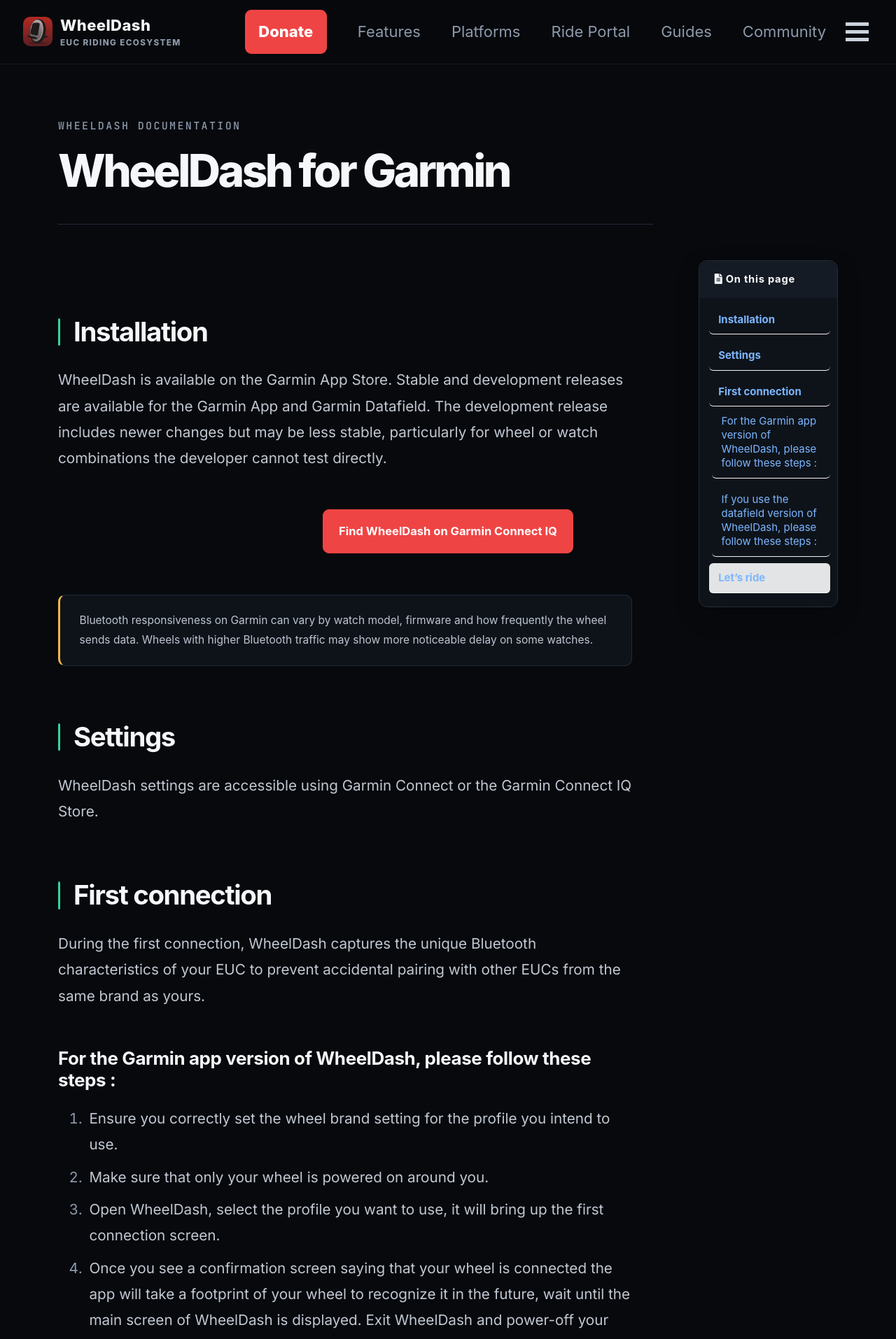
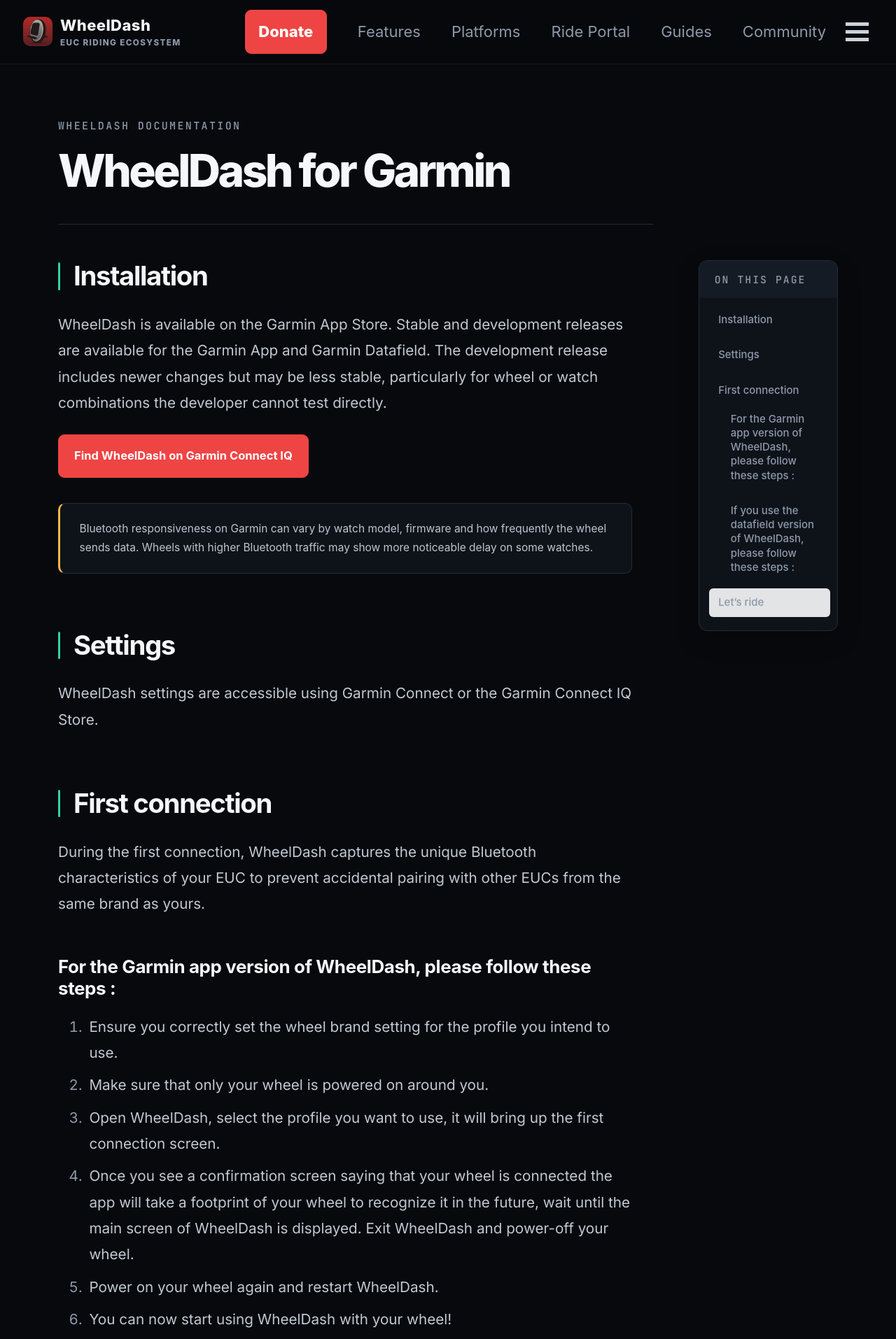
Before and after one commit to blkfribourg/blkfribourg.github.io, a Jekyll site: the page built from _pages/quick-start-guide.md, in a window 1280 px wide. Shown: the top 1914 px of the page at 70% size. Built offline with Jekyll 4.4.1, drawn with Linux system fonts in a browser that asks for light colours; cached includes are drawn as plain includes.

Commit message:
Polish pass: alignment, spacing, tables, TOC and post dates
Co-Authored-By: Claude Opus 5.5 <noreply@anthropic.com>
Claude-Session: https://claude.ai/code/session_0113Rbw9K8vn8adzvCaMpYEK

```diff
--- a/_config.yml
+++ b/_config.yml
@@ -256,6 +256,7 @@ defaults:
       layout: single
       author_profile: false
       read_time: true
+      show_date: true
       comments: # true
       share: true
       #related: true
--- a/_pages/quick-start-guide.md
+++ b/_pages/quick-start-guide.md
@@ -13,9 +13,7 @@ classes: wd-doc
 
 WheelDash is available on the Garmin App Store. Stable and development releases are available for the Garmin App and Garmin Datafield. The development release includes newer changes but may be less stable, particularly for wheel or watch combinations the developer cannot test directly.
 
-<center>
-<a href="{{ site.data.product.urls.garmin_catalog }}" class="btn btn--success" target="_blank" rel="noopener noreferrer">Find WheelDash on Garmin Connect IQ</a>
-</center>
+<p><a href="{{ site.data.product.urls.garmin_catalog }}" class="btn btn--success" target="_blank" rel="noopener noreferrer">Find WheelDash on Garmin Connect IQ</a></p>
 
 {{ site.data.product.garmin_latency_note }}
 {: .notice--warning}
--- a/assets/css/main.scss
+++ b/assets/css/main.scss
@@ -96,7 +96,7 @@ p.wd-hero__lead { max-width: 620px; margin: 2rem 0; color: #bcc4cf; font-size: c
 .wd-hero__promise > span { display: grid; width: 18px; height: 18px; margin-top: .13rem; flex: 0 0 auto; place-items: center; border-radius: 50%; background: rgba(52,211,153,.1); color: var(--wd-green); font-size: .55rem; font-weight: 900; }
 .wd-hero__promise p { margin: 0; font-size: .65rem; line-height: 1.55; }
 .wd-hero__promise strong { color: #b9c2ce; }
-.wd-hero .wd-hero__availability { max-width: 540px; margin: .45rem 0 0 1.55rem; color: #818c9c; font-size: .61rem; line-height: 1.55; }
+.wd-hero .wd-hero__availability { max-width: 540px; margin: .45rem 0 0 calc(18px + .55rem); color: #818c9c; font-size: .61rem; line-height: 1.55; }
 .wd-hero__availability a { margin-left: .25rem; color: #aeb7c4; font-weight: 750; text-decoration: none; white-space: nowrap; }
 .wd-hero__availability a span { color: var(--wd-red); }
 .wd-hero__availability a:hover { color: var(--wd-text); }
@@ -121,9 +121,10 @@ p.wd-hero__lead { max-width: 620px; margin: 2rem 0; color: #bcc4cf; font-size: c
 .wd-callout.is-green { --c: var(--wd-green); }
 .wd-callout.is-blue { --c: var(--wd-blue); }
 .wd-callout.is-amber { --c: var(--wd-amber); }
+@media (min-width: 1025px) { .wd-hero { padding-left: clamp(1.5rem, calc((100vw - 1280px) / 2 + 1.5rem), calc(40px + 1.5rem)); } }
 @keyframes wd-tag-in { from { opacity: 0; } }
 @media (prefers-reduced-motion: reduce) { .wd-callout { animation: none; } }
-.wd-trace { max-width: 1312px; margin: -1rem auto 2.5rem; padding: 0 1.5rem; }
+.wd-trace { max-width: 1280px; margin: -1rem auto 2.5rem; padding: 0 1.5rem; }
 .wd-trace svg { display: block; width: 100%; height: 90px; overflow: visible; }
 .wd-trace__grid { fill: none; stroke: rgba(141,153,170,.12); stroke-width: 1; vector-effect: non-scaling-stroke; }
 .wd-trace__line { fill: none; stroke-linejoin: round; vector-effect: non-scaling-stroke; }
@@ -212,7 +213,12 @@ p.wd-hop__note { margin: 0; color: var(--wd-muted); font-size: .8rem; line-heigh
 .wd-section { padding: clamp(4rem,8vw,7rem) 1.5rem; }
 .wd-section__intro { max-width: 760px; margin-bottom: 3rem; }
 .wd-section__intro--row { display: grid; max-width: none; grid-template-columns: 1.25fr .75fr; align-items: end; gap: 3rem; }
-.wd-section__intro h2, .wd-portal h2, .wd-final-cta h2 { margin: 0; color: var(--wd-text); font-size: clamp(2.35rem,5vw,4.5rem); font-weight: 800; letter-spacing: -.055em; line-height: 1; }
+.wd-section__intro--row > p { margin: 0; }
+.wd-section__intro h2, .wd-portal h2, .wd-final-cta h2 { margin: 0; color: var(--wd-text); font-size: clamp(2.35rem,5vw,4.5rem); font-weight: 800; letter-spacing: -.055em; line-height: 1; padding-bottom: 0; border-bottom: 0; }
+.wd-section__intro > h2 + p { margin-top: 1.4rem; }
+.wd-values .wd-section__intro { margin-bottom: 1.5rem; }
+.wd-section__intro a { color: var(--wd-text); text-decoration-color: rgba(52,211,153,.6); text-underline-offset: .2em; }
+.wd-section__intro a:hover { color: var(--wd-green); }
 .wd-section__intro > p:last-child, .wd-section__intro--row > p, .wd-portal__copy > p:not(.wd-kicker) { color: var(--wd-muted); font-size: .96rem; line-height: 1.75; }
 .wd-feature-grid { display: grid; grid-template-columns: repeat(6,minmax(0,1fr)); gap: 1rem; }
 .wd-feature { min-height: 250px; padding: 1.8rem; grid-column: span 2; border: 1px solid var(--wd-border); border-radius: 20px; background: var(--wd-surface); }
@@ -243,9 +249,10 @@ p.wd-platform-card__label { color: var(--wd-green); font-family: "JetBrains Mono
 .wd-text-link span { margin-left: .35rem; color: var(--wd-muted); }
 .wd-comparison { margin-top: 1rem; overflow-x: auto; border: 1px solid var(--wd-border); border-radius: var(--wd-radius); background: var(--wd-surface); }
 .wd-comparison table { display: table; width: 100%; margin: 0; border: 0; color: var(--wd-text); font-size: .76rem; }
-.wd-comparison th, .wd-comparison td { padding: 1rem 1.2rem; border-color: var(--wd-border); }
+.wd-comparison th, .wd-comparison td { padding: 1rem 1.2rem; border: 0; border-bottom: 1px solid var(--wd-border); }
+.wd-comparison tbody tr:last-child > * { border-bottom: 0; }
 .wd-comparison td small { display: block; max-width: 230px; margin-top: .45rem; color: var(--wd-muted); font-size: .58rem; line-height: 1.45; }
-.wd-comparison thead { background: var(--wd-surface-raised); }
+.wd-comparison thead { border-bottom: 1px solid var(--wd-border); background: var(--wd-surface-raised); }
 .wd-comparison tbody th { color: #cbd1da; font-weight: 600; }
 .wd-status { display: inline-flex; align-items: center; gap: .35rem; font-size: .67rem; font-weight: 750; white-space: nowrap; }
 .wd-status::before { width: 6px; height: 6px; border-radius: 50%; background: currentColor; content: ""; }
@@ -274,7 +281,7 @@ p.wd-fineprint { max-width: 950px; margin: 1rem 0 0; color: #737e8d; font-size:
 .wd-values__grid { display: grid; grid-template-columns: repeat(3,1fr); gap: 1rem; }
 .wd-values article { padding: 1.5rem 0; border-top: 1px solid #3b4654; }
 .wd-values article > span { color: var(--wd-muted); font-family: "JetBrains Mono", ui-monospace, monospace; font-size: .66rem; letter-spacing: .14em; }
-.wd-values h3 { margin-top: 2.2rem; }
+.wd-values h3 { margin-top: 1.2rem; }
 .wd-updates { border-top: 1px solid var(--wd-border); }
 .wd-update-grid { display: grid; grid-template-columns: repeat(3,1fr); gap: 1rem; }
 .wd-update-card { display: flex; min-height: 290px; padding: 1.5rem; flex-direction: column; border: 1px solid var(--wd-border); border-radius: var(--wd-radius); background: var(--wd-surface); }
@@ -295,7 +302,7 @@ p.wd-updates__all { margin: 1.5rem 0 0; }
 .wd-resource-grid strong { font-size: .83rem; }
 .wd-resource-grid em { position: absolute; right: 1.4rem; bottom: 1.2rem; color: var(--wd-muted); font-style: normal; }
 
-.wd-final-cta { padding: clamp(5rem,10vw,9rem) 1.5rem; border-top: 1px solid var(--wd-border); text-align: center; background: radial-gradient(ellipse at 50% 120%,rgba(239,68,68,.16),transparent 60%),var(--wd-bg); }
+.wd-final-cta { padding: clamp(5rem,10vw,9rem) 1.5rem; border-top: 1px solid var(--wd-border); text-align: center; background: radial-gradient(ellipse 50% 45% at 50% 50%,rgba(239,68,68,.12),transparent 70%),var(--wd-bg); }
 .wd-final-cta .wd-actions { margin-top: 2rem; justify-content: center; }
 .wd-final-platforms { display: flex; margin-top: 2rem; justify-content: center; gap: .75rem; }
 .wd-button--light,
@@ -391,12 +398,12 @@ p.wd-updates__all { margin: 1.5rem 0 0; }
 .wd-doc .page__content > ol { max-width: 820px; }
 .wd-doc .page__content h2 { position: relative; max-width: 850px; margin-top: 3.6rem; margin-bottom: 1.25rem; padding: 0 0 0 1rem; border: 0; color: var(--wd-text); font-size: clamp(1.65rem,3vw,2.25rem); font-weight: 750; letter-spacing: -.035em; line-height: 1.18; }
 .wd-doc .page__content h2::before { position: absolute; top: .08em; bottom: .08em; left: 0; width: 3px; border-radius: 99px; background: var(--wd-green); content: ""; }
-.wd-doc .page__content > h2:first-child { margin-top: 0; }
+.wd-doc .page__content > h2:first-child, .wd-doc .page__content > .sidebar__right:first-child + h2 { margin-top: 0; }
 .wd-faq .page__content h2 { margin-top: 2.6rem; font-size: clamp(1.2rem,2vw,1.45rem); letter-spacing: -.02em; }
 .wd-doc .page__content h3 { max-width: 820px; margin-top: 2.5rem; color: var(--wd-text); font-size: 1.18rem; font-weight: 700; letter-spacing: -.015em; }
 .wd-doc .page__content h4 { color: var(--wd-text); }
 .wd-doc .page__content strong { color: #eef1f5; }
-.wd-doc .page__content a:not(.btn):not(.wd-button) { color: #7cb6ff; text-underline-offset: .18em; }
+.wd-doc .page__content a:not(.btn):not(.wd-button):not(.wd-text-link) { color: #7cb6ff; text-underline-offset: .18em; }
 .wd-doc .page__content li { margin-bottom: .42rem; padding-left: .2rem; }
 .wd-doc .page__content li::marker { color: var(--wd-muted); }
 .wd-doc .page__content img { height: auto; border: 1px solid var(--wd-border); border-radius: 14px; background: var(--wd-surface); box-shadow: 0 18px 55px rgba(0,0,0,.25); }
@@ -406,7 +413,7 @@ p.wd-updates__all { margin: 1.5rem 0 0; }
 .wd-doc .page__share-title { color: var(--wd-muted); font-family: "JetBrains Mono", ui-monospace, monospace; font-size: .62rem; letter-spacing: .14em; }
 .wd-doc .pagination--pager { border-color: var(--wd-border); background: var(--wd-surface); color: var(--wd-muted); }
 .wd-doc .page__content table { overflow: hidden; border: 1px solid var(--wd-border); border-radius: 12px; background: var(--wd-surface); color: #c6cdd7; font-size: .78rem; }
-.wd-doc .page__content thead { background: var(--wd-surface-raised); color: var(--wd-text); }
+.wd-doc .page__content thead { border-bottom: 1px solid var(--wd-border); background: var(--wd-surface-raised); color: var(--wd-text); }
 .wd-doc .page__content th,
 .wd-doc .page__content td { padding: .8rem 1rem; border-color: var(--wd-border); }
 .wd-doc .notice,
@@ -430,7 +437,12 @@ p.wd-updates__all { margin: 1.5rem 0 0; }
 .wd-doc .toc .nav__title { padding: .8rem 1rem; border-radius: 11px 11px 0 0; background: var(--wd-surface-raised); color: var(--wd-text); font-size: .67rem; letter-spacing: .05em; }
 .wd-doc .toc__menu { padding: .45rem; }
 .wd-doc .toc__menu a { padding: .48rem .6rem; border-radius: 6px; color: var(--wd-muted); font-size: .68rem; line-height: 1.35; }
-.wd-doc .toc__menu a:hover { background: var(--wd-surface-raised); color: var(--wd-text); }
+.wd-doc .page__content .toc .toc__menu a:not(.btn):not(.wd-button) { border-bottom: 0; color: var(--wd-muted); font-weight: 500; text-decoration: none; }
+.wd-doc .page__content .toc .toc__menu a:not(.btn):not(.wd-button):hover { background: var(--wd-surface-raised); color: var(--wd-text); }
+.wd-doc .toc .nav__title { font-family: "JetBrains Mono", ui-monospace, monospace; font-weight: 500; letter-spacing: .14em; text-transform: uppercase; color: var(--wd-muted); }
+.wd-doc .toc .nav__title i { display: none; }
+.wd-doc .page__content :not(pre) > code { padding: .1em .4em; border: 1px solid var(--wd-border); border-radius: 5px; background: var(--wd-surface-raised); color: var(--wd-text); font-family: "JetBrains Mono", ui-monospace, monospace; font-size: .85em; }
+.wd-doc .toc__menu li ul a { padding-left: 1.2rem; }
 .wd-doc form { max-width: 720px; padding: clamp(1.2rem,3vw,2rem); border: 1px solid var(--wd-border); border-radius: 14px; background: var(--wd-surface); }
 .wd-doc form label { display: block; margin-bottom: 1rem; color: var(--wd-muted); font-size: .72rem; font-weight: 700; }
 .wd-doc form input,
@@ -440,6 +452,7 @@ p.wd-updates__all { margin: 1.5rem 0 0; }
 .wd-blog .page { width: 100%; padding: 0; float: none; }
 .wd-blog .archive { width: 100%; max-width: none; padding: 0; float: none; }
 .wd-blog .page__inner-wrap > header::before { content: "Project updates"; }
+.wd-blog .archive > .page__title::before { display: block; margin-bottom: .9rem; color: var(--wd-muted); font-family: "JetBrains Mono", ui-monospace, monospace; font-size: .68rem; font-weight: 500; letter-spacing: .16em; line-height: 1.4; text-transform: uppercase; content: "Project updates"; }
 .wd-blog .taxonomy__index { display: flex; margin: 0 0 1rem; padding: 0; flex-wrap: wrap; gap: .5rem; list-style: none; background: transparent; }
 .wd-blog .taxonomy__index li { margin: 0; }
 .wd-blog .taxonomy__index a { display: inline-flex; padding: .45rem .8rem; align-items: center; gap: .5rem; border: 1px solid var(--wd-border); border-radius: 999px; background: var(--wd-surface); color: var(--wd-text); font-size: .74rem; text-decoration: none; }
@@ -454,6 +467,7 @@ p.wd-updates__all { margin: 1.5rem 0 0; }
 .wd-blog .archive__item-title { margin: 0 0 .5rem; font-size: 1.02rem; line-height: 1.35; }
 .wd-blog .archive__item-title a { color: var(--wd-text); text-decoration: none; }
 .wd-blog .archive__item .page__meta { order: -1; margin: 0 0 1rem; color: var(--wd-muted); font-size: .62rem; }
+.wd-blog .archive__item .page__meta-readtime, .wd-blog .archive__item .page__meta-sep, .wd-blog .archive__item .page__meta i { display: none; }
 .wd-blog .archive__item-excerpt { margin: 0; color: var(--wd-muted); font-size: .76rem; line-height: 1.65; }
 .wd-blog .back-to-top { display: inline-block; margin-top: 1rem; color: var(--wd-muted); font-size: .62rem; }
 .wd-blog .page__title { margin-bottom: 1.5rem; }
```
